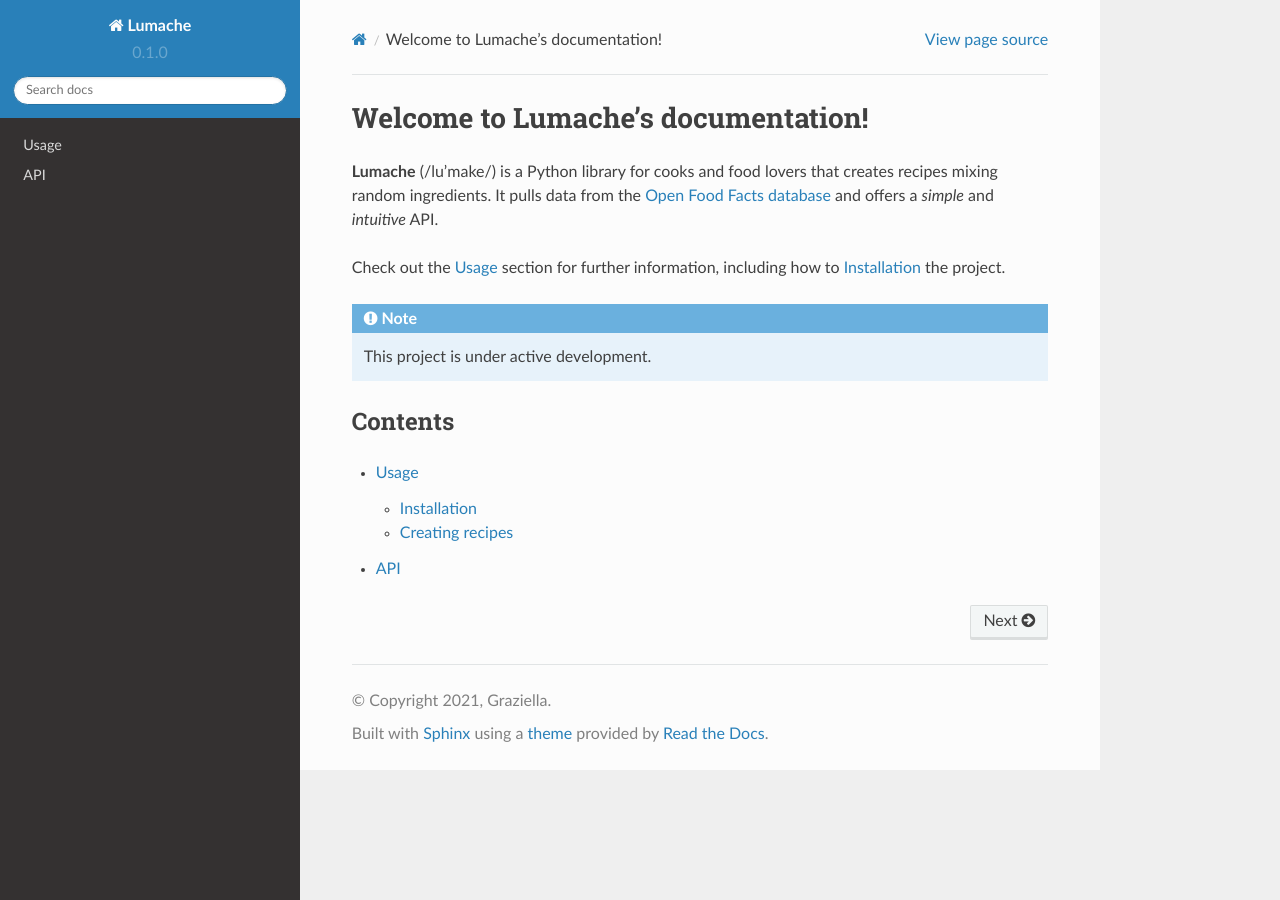
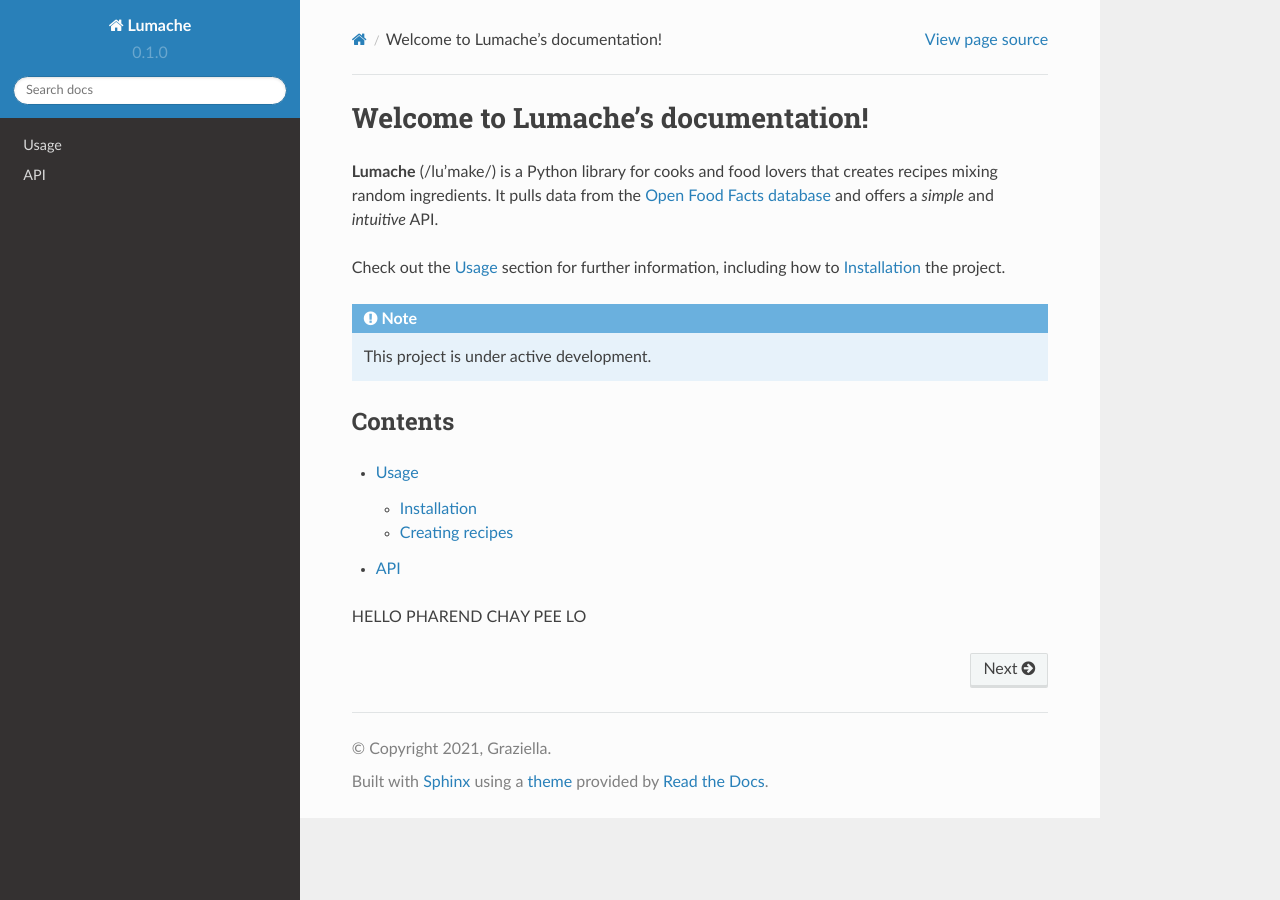
Before and after one commit to Hasnain129/rtd-tutorial, a Sphinx documentation site: the page built from docs/source/index.rst, in a window 1280 px wide. Built offline with Sphinx 7.4.7 and the Read the Docs theme 2.0.0, drawn with Linux system fonts in a browser that asks for light colours.

Commit message:
Update index.rst

```diff
--- a/docs/source/index.rst
+++ b/docs/source/index.rst
@@ -20,3 +20,4 @@ Contents
 
    usage
    api
+HELLO PHAREND CHAY PEE LO
```
